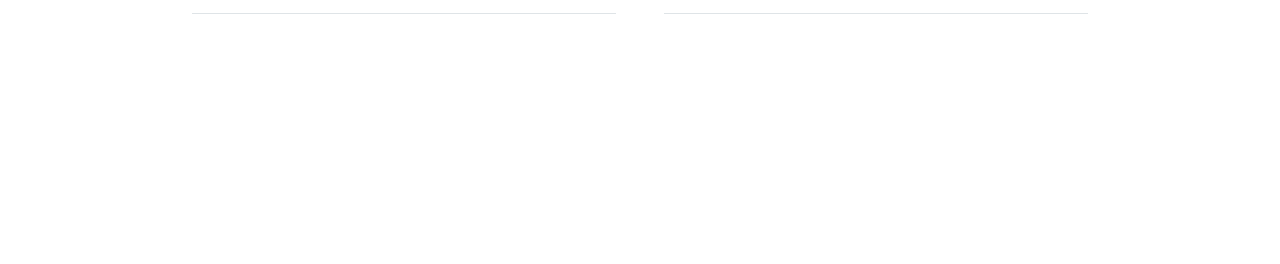
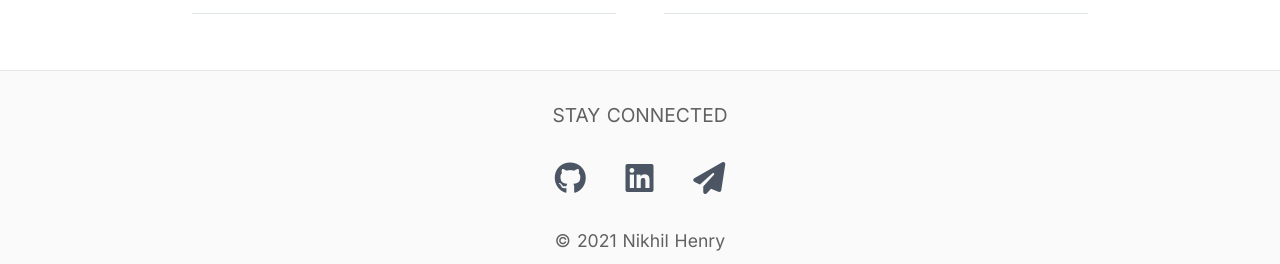
Before and after one commit to nikhilhenry/personal-site, a Nuxt app: page / in a window 1280 px wide. Shown: the part 1022-1286 px from the top of the page. Before the commit the page ends 1052 px from the top, so only its background shows below. Built offline with nearby package versions, Linux system fonts and the light colour scheme.

Commit message:
create footer

```diff
--- a/layouts/default.vue
+++ b/layouts/default.vue
@@ -59,6 +59,23 @@
       </div>
     </div>
     <Nuxt />
+    <footer class="footer">
+      <div class="socials">
+        <span>stay connected</span>
+        <div class="icons">
+          <a href="https://github.com/nikhilhenry" target="_"
+            ><i class="fab fa-github"></i
+          ></a>
+          <a
+            href="https://www.linkedin.com/in/nikhil-henry-07b79a135/"
+            target="_"
+            ><i class="fab fa-linkedin"></i
+          ></a>
+          <nuxt-link to="contact"><i class="fas fa-paper-plane"></i></nuxt-link>
+        </div>
+      </div>
+      <span class="copy">&copy; 2021 Nikhil Henry</span>
+    </footer>
   </div>
 </template>
 
@@ -165,4 +182,42 @@ $border-color: rgba(156, 163, 175, 0.2);
     background-color: $border-color;
   }
 }
+
+.footer {
+  display: flex;
+  flex-direction: column;
+  justify-content: center;
+  align-items: center;
+  height: 100%;
+  background-color: rgba(250, 250, 250, 1);
+  border-top: 1px solid #e5e7eb;
+  margin-top: 3.5rem;
+  color: #616161;
+
+  .socials {
+    text-align: center;
+    margin-bottom: 2rem;
+    span {
+      text-transform: uppercase;
+      font-size: 1.2rem;
+      padding: 2rem 0 2rem;
+      display: block;
+    }
+    .icons {
+      display: flex;
+      width: 250px;
+      justify-content: space-evenly;
+      a {
+        font-size: 32px;
+        color: #4b5563;
+      }
+    }
+  }
+
+  .copy {
+    display: block;
+    padding: 0 0 1rem;
+    font-size: 1.1rem;
+  }
+}
 </style>
```
